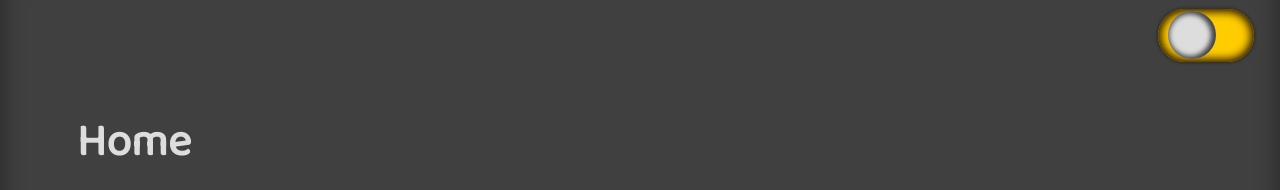
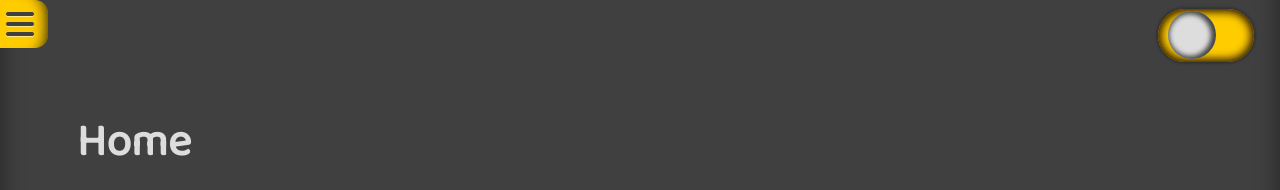
Before and after one commit to brettjrea/brettjrea.github.io-old, a Jekyll site: the page built from index.md, in a window 1280 px wide. Shown: the top 190 px of the page. Built offline with Jekyll 4.4.1, drawn with Linux system fonts in a browser that asks for light colours; nearby versions of some CDN libraries; comment, search, counter and statistics services are not loaded.

Commit message:
Update styles.scss

```diff
--- a/assets/css/styles.scss
+++ b/assets/css/styles.scss
@@ -36,7 +36,7 @@ html[data-theme="dark"] {
   --togswitchshine: inset -2px 0px 5px 3px rgba(0,0,0,0.7);
   --navshine: inset -15px 0px 15px -15px rgb(0, 0, 0), inset 15px 0px 15px -15px rgb(0, 0, 0);
   --navtile: inset 0px 0px 2px -1px rgba(0,0,0,0.7);
-  --navbshine: inset -15px 0px 15px -15px rgb(0, 0, 0), inset 0px 0px 2px -1px rgba(0,0,0,0.7);
+  --navbshine: inset -15px 0px 15px -15px rgb(0, 0, 0);
 }
 
 html.transition,
@@ -200,8 +200,7 @@ transition: 0.3s;
 .sidenav-toggle {
 position: fixed;
 top: 0;
-margin-left: -18vw;
-width: 20vw;
+margin-left: -2vw;
 z-index: 2;
 float:left;
 padding: .5rem .5rem .5rem 2vw;
```
